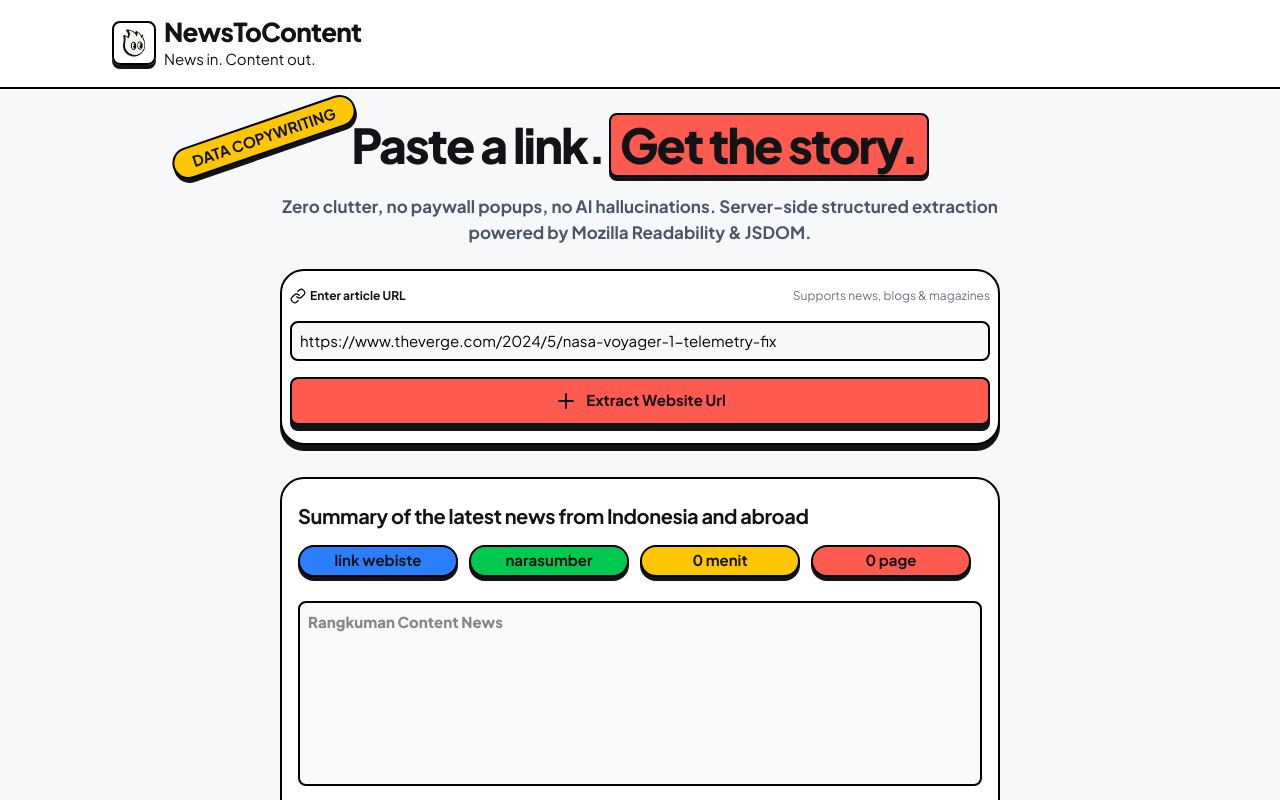
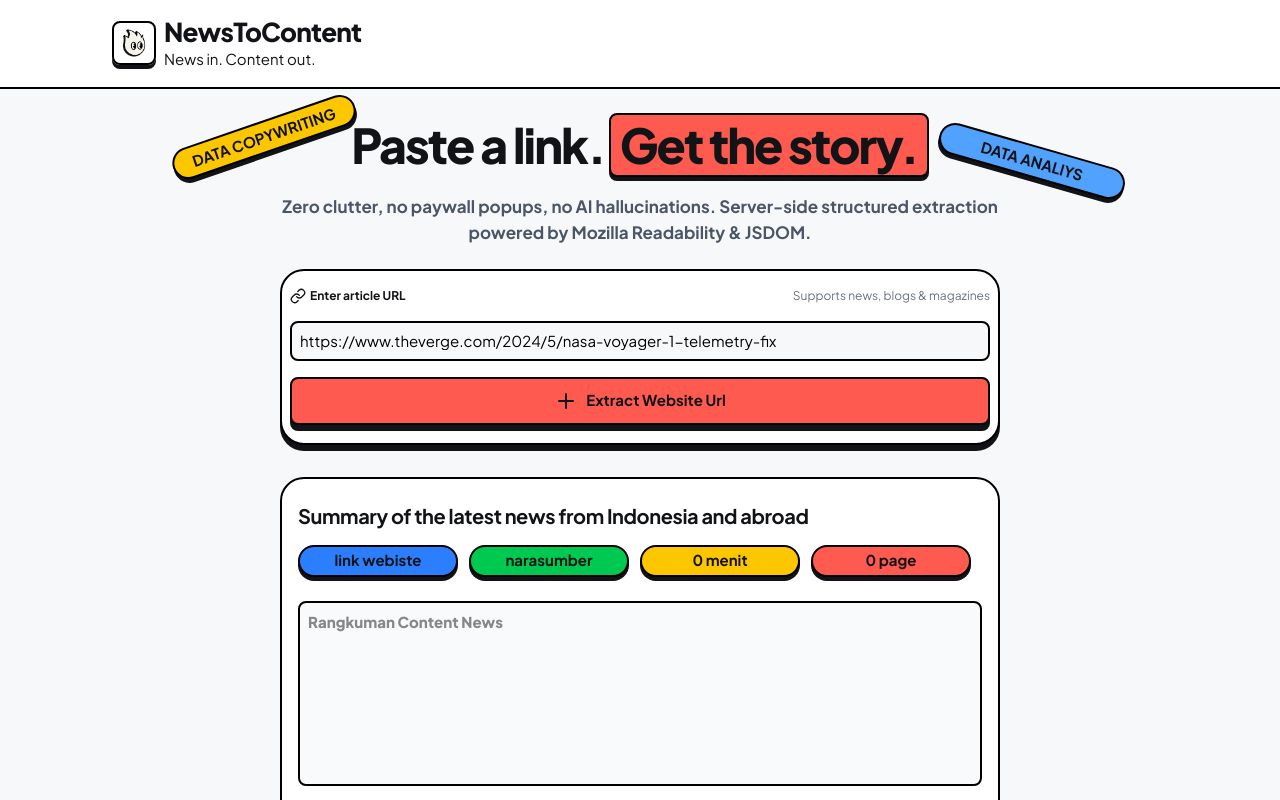
Before and after one commit to novalCandra/cms-newsContents, a React (Vite) app: page / in a window 1280 px wide. Shown: the top 800 px of the page. Built offline with nearby package versions, Linux system fonts and the light colour scheme.

Commit message:
repair : add slicing

```diff
--- a/src/App.tsx
+++ b/src/App.tsx
@@ -17,6 +17,7 @@ function App() {
           <p className="font-sans text-body-md md:text-body-md xl:text-body-lg font-semibold text-gray-600 text-center selection:bg-primary selection:text-white">Zero clutter, no paywall popups, no AI hallucinations. Server-side structured extraction powered by Mozilla Readability & JSDOM.</p>
 
           <div className="absolute hidden md:flex md:flex-col justify-center items-center font-sans font-bold bg-yellow-400 border-2 border-black rounded-4xl shadow-level-1 w-48 top-2 h-8 -left-28 -rotate-19">DATA COPYWRITING</div>
+          <div className="absolute hidden md:flex md:flex-col justify-center items-center font-sans font-bold bg-blue-400 border-2 border-black rounded-4xl shadow-level-1 w-48 top-8 h-8 -right-32 rotate-16">DATA ANALIYS</div>
         </header>
         <section className="flex flex-col space-y-8">
           <div className="flex flex-col space-y-4 h-46 md:h-48 lg:h-44 bg-white border-2 border-black rounded- shadow-level-2 rounded-md px-2 py-4">
```
